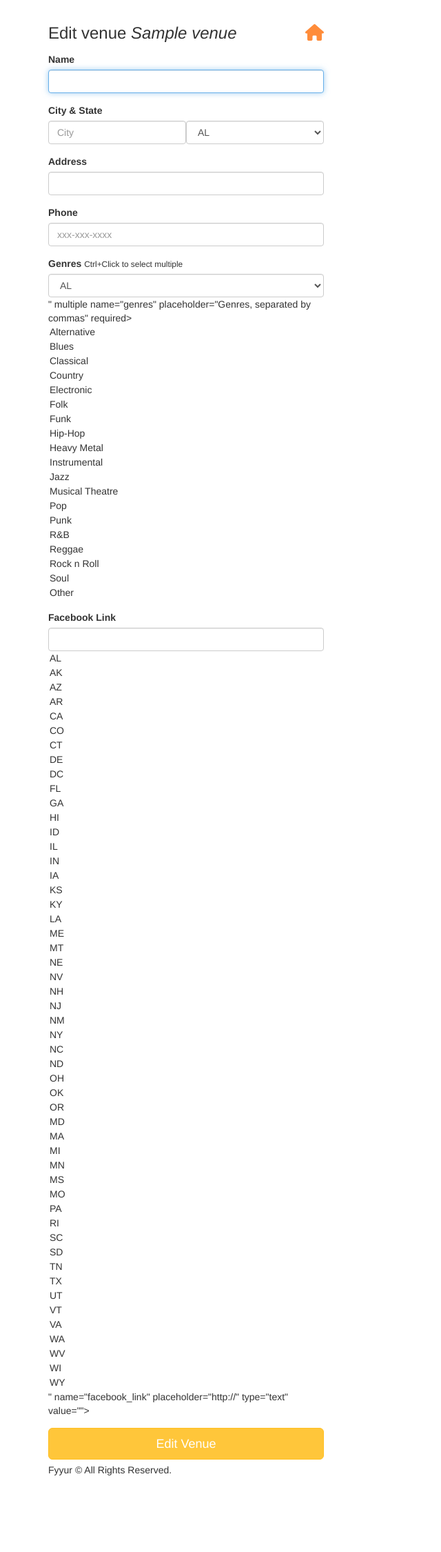
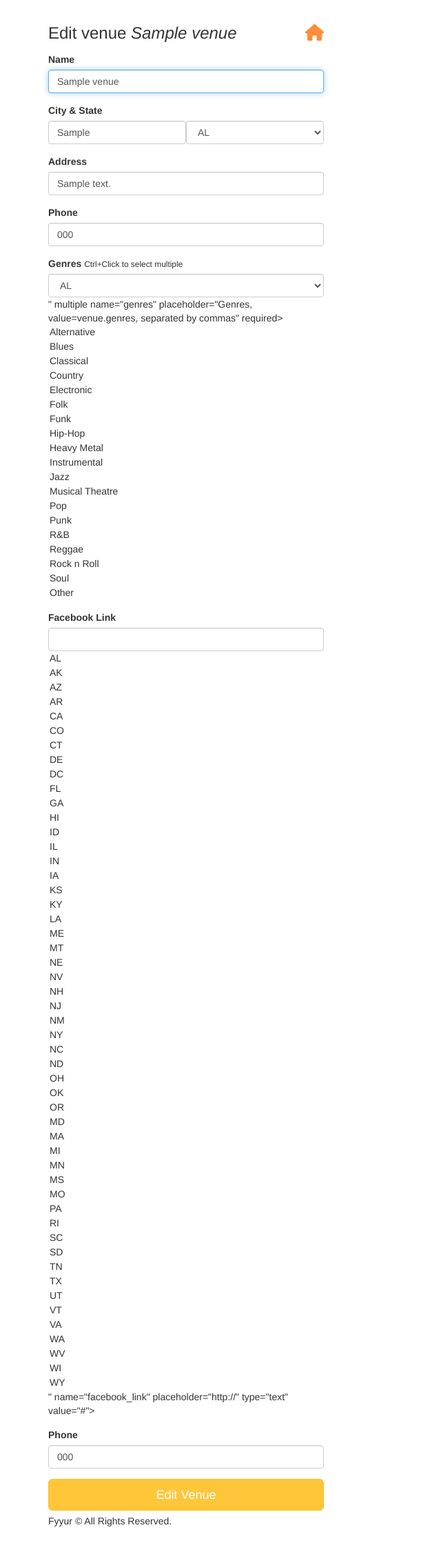
Before and after one commit to sagenate24/Fyyur, a Flask app: page /venues/1/edit in a window 1280 px wide. Shown: the part 60-2310 px from the top of the page at 69% size, without its empty margins (0-640 px from the left). Before the commit the page ends 2199 px from the top, so only its background shows below. Run offline with Flask 2, Linux system fonts and the light colour scheme; tables that the repository leaves empty hold one stand-in row (values such as "Sample post"); some libraries are stand-ins or nearby versions.

Commit message:
implement default image and fix bugs

```diff
--- a/app.py
+++ b/app.py
@@ -13,6 +13,7 @@
 from logging import Formatter, FileHandler
 from flask_wtf import FlaskForm
 from forms import *
+from datetime import datetime
 import sys
 # from flask_migrate import Migrate
 #----------------------------------------------------------------------------#
@@ -25,7 +26,6 @@
 db = SQLAlchemy(app)
 
 migrate = Migrate(app, db)
-# TODO: connect to a local postgresql database
 
 #----------------------------------------------------------------------------#
 # Models.
@@ -40,7 +40,7 @@
   address = db.Column(db.String(120), nullable=False)
   phone = db.Column(db.String(120), nullable=False)
   facebook_link = db.Column(db.String(120), nullable=False)
-  image_link = db.Column(db.String(500), nullable=True)
+  image_link = db.Column(db.String(500), nullable=True, default="https://icon-library.net/images/placeholder-image-icon/placeholder-image-icon-7.jpg")
   genres = db.Column(db.ARRAY(db.String), nullable=True)
 
   # TODO: implement any missing fields, as a database migration using Flask-Migrate
@@ -54,7 +54,7 @@
   state = db.Column(db.String(120), nullable=False)
   phone = db.Column(db.String(120), nullable=False)
   genres = db.Column(db.ARRAY(db.String), nullable=True)
-  image_link = db.Column(db.String(500), nullable=True)
+  image_link = db.Column(db.String(500), nullable=True, default="https://icon-library.net/images/placeholder-image-icon/placeholder-image-icon-7.jpg")
   facebook_link = db.Column(db.String(120), nullable=True)
 
 class Show(db.Model):
@@ -95,14 +95,11 @@
 def index():
   return render_template('pages/home.html')
 
-
 #  Venues
 #  ----------------------------------------------------------------
 
-@app.route('/venues') # DONE ----
+@app.route('/venues')
 def venues():
-  # TODO: replace with real venues data.
-  #       num_shows should be aggregated based on number of upcoming shows per venue.
   venue_list = Venue.query.group_by(Venue.id, Venue.state, Venue.city).all()
   locations = []
   data = []
@@ -132,36 +129,76 @@
 
 @app.route('/venues/search', methods=['POST'])
 def search_venues():
-  # TODO: implement search on artists with partial string search. Ensure it is case-insensitive.
-  # seach for Hop should return "The Musical Hop".
-  # search for "Music" should return "The Musical Hop" and "Park Square Live Music & Coffee"
-  response={
-    "count": 1,
-    "data": [{
-      "id": 2,
-      "name": "The Dueling Pianos Bar",
-      "num_upcoming_shows": 0,
-    }]
+  search_term = request.form['search_term']
+  searched_venues = "%{}%".format(search_term)
+  venues = Venue.query.filter(Venue.name.ilike(searched_venues)).all()
+
+  response = {
+    'count': len(venues),
+    'data': venues
   }
+
   return render_template('pages/search_venues.html', results=response, search_term=request.form.get('search_term', ''))
 
-@app.route('/venues/<int:venue_id>') # DONE ----
+@app.route('/venues/<int:venue_id>') # --------- TODO Refactor better ----------- #
 def show_venue(venue_id):
-  return render_template('pages/show_venue.html', venue=Venue.query.get(venue_id))
+  shows = Show.query.filter_by(venue_id=venue_id).order_by('id').all()
+  venue = Venue.query.get(venue_id)
+  todays_date = datetime.now()
+  upcoming_shows = []
+  past_shows = []
+
+  for show in shows:
+    if todays_date > show.start_time:
+      past_shows.append({
+        'venue_id': show.venue_id,
+        'venue_name': show.venue_name,
+        'artist_id': show.artist_id,
+        'artist_name': show.artist_name,
+        'artist_image_link': show.artist_image_link,
+        'start_time': show.start_time
+      })
+    else:
+      upcoming_shows.append({
+        'venue_id': show.venue_id,
+        'venue_name': show.venue_name,
+        'artist_id': show.artist_id,
+        'artist_name': show.artist_name,
+        'artist_image_link': show.artist_image_link,
+        'start_time': show.start_time
+      })
+
+  data = {
+    'id': venue.id,
+    'name': venue.name,
+    'genres': venue.genres,
+    'city': venue.city,
+    'state': venue.state,
+    'phone': venue.phone,
+    'address': venue.address,
+    'facebook_link': venue.facebook_link,
+    'image_link': venue.image_link,
+    'past_shows': past_shows,
+    'upcoming_shows': upcoming_shows,
+    'past_shows_count': len(past_shows),
+    'upcoming_shows_count': len(upcoming_shows)
+  }
+
+  return render_template('pages/show_venue.html', venue=data)
 
 #  Create Venue
 #  ----------------------------------------------------------------
 
-@app.route('/venues/create', methods=['GET']) # DONE ----
+@app.route('/venues/create', methods=['GET'])
 def create_venue_form():
   form = VenueForm()
   return render_template('forms/new_venue.html', form=form)
 
-@app.route('/venues/create', methods=['POST']) # DONE ----
+@app.route('/venues/create', methods=['POST'])
 def create_venue_submission():
   error = False
   venue_name = 'unkown'
-  form = VenueForm()
+  body = {}
   try:
     name = request.form['name']
     city = request.form['city']
@@ -174,7 +211,8 @@
     venue = Venue(name=name, city=city, state=state, address=address, genres=genres, phone=phone, facebook_link=facebook_link)
     db.session.add(venue)
     db.session.commit()
-    venue_name = venue.name
+    body['name'] = venue.name
+    body['id'] = venue.id
   except:
     error = True
     db.session.rollback()
@@ -182,81 +220,185 @@
   finally:
     db.session.close()
   if error:
-    flash('An error occurred. Venue ' + venue_name + ' could not be listed.')
+    flash('An error occurred. Venue ' + body.name + ' could not be listed.')
     abort (404)
   else:
-    flash('Venue ' + venue_name + ' was successfully listed!')
-  return render_template('pages/home.html')
-  # TODO: insert form data as a new Venue record in the db, instead
-  # TODO: modify data to be the data object returned from db insertion
+    flash('Venue ' + body['name'] + ' was successfully listed!')
+  return redirect(url_for('show_venue', venue_id=body['id']))
 
-  # on successful db insert, flash success
-  # TODO: on unsuccessful db insert, flash an error instead.
-  # see: http://flask.pocoo.org/docs/1.0/patterns/flashing/
-
-@app.route('/venues/<venue_id>', methods=['DELETE'])
+@app.route('/venues/<venue_id>', methods=['POST', 'DELETE'])
 def delete_venue(venue_id):
-  # TODO: Complete this endpoint for taking a venue_id, and using
-  # SQLAlchemy ORM to delete a record. Handle cases where the session commit could fail.
-
   # BONUS CHALLENGE: Implement a button to delete a Venue on a Venue Page, have it so that
   # clicking that button delete it from the db then redirect the user to the homepage
-  return None
+  error = False
+  venue_name = 'unknown'
+  try:
+    venue = Venue.query.get(venue_id)
+    venue_name = venue.name
+    Venue.query.filter_by(id=venue_id).delete()
+    db.session.commit()
+  except:
+    error = True
+    db.session.rollback()
+  finally:
+    db.session.close()
+  if error:
+    flash('An error occurred. Venue ' + venue_name + ' could not be deleted.')
+  else:
+    flash('Venue ' + venue_name + ' was successfully deleted!')
+  return render_template('pages/home.html')
 
 #  Artists
 #  ----------------------------------------------------------------
-@app.route('/artists') # DONE ----
+@app.route('/artists')
 def artists():
-  # TODO: replace with real data returned from querying the database
   data = Artist.query.order_by('id').all()
   return render_template('pages/artists.html', artists=data)
 
 @app.route('/artists/search', methods=['POST'])
 def search_artists():
-  # TODO: implement search on artists with partial string search. Ensure it is case-insensitive.
-  # seach for "A" should return "Guns N Petals", "Matt Quevado", and "The Wild Sax Band".
-  # search for "band" should return "The Wild Sax Band".
-  response={
-    "count": 1,
-    "data": [{
-      "id": 4,
-      "name": "Guns N Petals",
-      "num_upcoming_shows": 0,
-    }]
+  search_term = request.form['search_term']
+  searched_artist = "%{}%".format(search_term)
+  artists = Artist.query.filter(Artist.name.ilike(searched_artist)).all()
+
+  data = {
+    'count': len(artists),
+    'data': artists
   }
-  return render_template('pages/search_artists.html', results=response, search_term=request.form.get('search_term', ''))
 
-@app.route('/artists/<int:artist_id>') # DONE ----
+  return render_template('pages/search_artists.html', results=data, search_term=request.form.get('search_term', ''))
+
+# --------- TODO show seeking performance venues ----------- #
+@app.route('/artists/<int:artist_id>')
 def show_artist(artist_id):
-  # shows the venue page with the given venue_id
-  # TODO: replace with real venue data from the venues table, using venue_id
-  query = Artist.query.get(artist_id)
-  return render_template('pages/show_artist.html', artist=query)
+  shows = Show.query.filter_by(artist_id=artist_id).order_by('id').all()
+  artist = Artist.query.get(artist_id)
+
+  todays_date = datetime.now()
+  upcoming_shows = []
+  past_shows = []
+
+  for show in shows:
+    if todays_date > show.start_time:
+      past_shows.append({
+        'venue_id': show.venue_id,
+        'venue_name': show.venue_name,
+        'artist_id': show.artist_id,
+        'artist_name': show.artist_name,
+        'artist_image_link': show.artist_image_link,
+        'start_time': show.start_time
+      })
+    else:
+      upcoming_shows.append({
+        'venue_id': show.venue_id,
+        'venue_name': show.venue_name,
+        'artist_id': show.artist_id,
+        'artist_name': show.artist_name,
+        'artist_image_link': show.artist_image_link,
+        'start_time': show.start_time
+      })
+
+  data = {
+    'id': artist.id,
+    'name': artist.name,
+    'genres': artist.genres,
+    'city': artist.city,
+    'state': artist.state,
+    'phone': artist.phone,
+    'facebook_link': artist.facebook_link,
+    'image_link': artist.image_link,
+    'past_shows': past_shows,
+    'upcoming_shows': upcoming_shows,
+    'past_shows_count': len(past_shows),
+    'upcoming_shows_count': len(upcoming_shows)
+  }
+
+  return render_template('pages/show_artist.html', artist=data)
 
 #  Update
 #  ----------------------------------------------------------------
-@app.route('/artists/<int:artist_id>/edit', methods=['GET']) # DONE ----
+@app.route('/artists/<int:artist_id>/edit', methods=['GET'])
 def edit_artist(artist_id):
   # TODO: populate form with fields from artist with ID <artist_id>
-  return render_template('forms/edit_artist.html', form=ArtistForm(), artist=Artist.query.get(artist_id))
+  form = ArtistForm()
+  artist = Artist.query.get(artist_id)
+  form.state.default = artist.state
+  form.genres.default = artist.genres
+  form.process()
+  return render_template('forms/edit_artist.html', form=form, artist=artist)
 
 @app.route('/artists/<int:artist_id>/edit', methods=['POST'])
 def edit_artist_submission(artist_id):
   # TODO: take values from the form submitted, and update existing
   # artist record with ID <artist_id> using the new attributes
+  error = False
+  artist_name: 'unknown'
+  try:
+    artist = Artist.query.get(artist_id)
+
+    artist.name = request.form['name']
+    artist.city = request.form['city']
+    artist.state = request.form['state']
+    artist.phone = request.form['phone']
+    artist.genres = request.form.getlist('genres')
+    artist.facebook_link = request.form['facebook_link']
+    artist_name = artist.name
+
+    db.session.commit()
+  except:
+    error = True
+    db.session.rollback()
+    print(sys.exc_info())
+  finally:
+    db.session.close
+  if error:
+    flash('An error occurred. Artist ' + artist_name + ' could not be Updates.')
+    abort (404)
+  else:
+    flash('Artist was successfully updated!')
 
   return redirect(url_for('show_artist', artist_id=artist_id))
 
+# --------- TODO: Need to set genres & state in the form ----------- #
 @app.route('/venues/<int:venue_id>/edit', methods=['GET'])
 def edit_venue(venue_id):
+  # TODO: populate form with values from venue with ID <venue_id>
   form = VenueForm()
-  # TODO: populate form with values from venue with ID <venue_id>
-  return render_template('forms/edit_venue.html', form=form, venue=Venue.query.get(venue_id))
+  venue = Venue.query.get(venue_id)
+  form.state.default = venue.state
+  form.genres.default = venue.genres
+  form.process()
+  return render_template('forms/edit_venue.html', form=form, venue=venue)
 
-@app.route('/venues/<int:venue_id>/edit', methods=['POST']) # DONE ----
+@app.route('/venues/<int:venue_id>/edit', methods=['POST'])
 def edit_venue_submission(venue_id):
-  # TODO: take values from the form submitted, and update existing
-  # venue record with ID <venue_id> using the new attributes
+  error = False
+  venue_name: 'unknown'
+  try:
+    venue = Venue.query.get(venue_id)
+
+    venue.name = request.form['name']
+    venue.city = request.form['city']
+    venue.state = request.form['state']
+    venue.address = request.form['address']
+    venue.phone = request.form['phone']
+    venue.genres = request.form.getlist('genres')
+    venue.facebook_link = request.form['facebook_link']
+    venue_name = venue.name
+
+    db.session.commit()
+  except:
+    error = True
+    db.session.rollback()
+    print(sys.exc_info())
+  finally:
+    db.session.close()
+  if error:
+    flash('An error occurred. Venue ' + venue_name + ' could not be Updates.')
+    abort (404)
+  else:
+    flash('Venue was successfully updated!')
+
   return redirect(url_for('show_venue', venue_id=venue_id))
 
 #  Create Artist
@@ -267,13 +409,10 @@
   form = ArtistForm()
   return render_template('forms/new_artist.html', form=form)
 
-@app.route('/artists/create', methods=['POST']) # DONE ----
+@app.route('/artists/create', methods=['POST'])
 def create_artist_submission():
-  # TODO: insert form data as a new Venue record in the db, instead
-  # TODO: modify data to be the data object returned from db insertion
-
   error = False
-  artist_name = 'unkown'
+  body = {}
   try:
     name = request.form['name']
     city = request.form['city']
@@ -285,7 +424,8 @@
     artist = Artist(name=name, city=city, state=state, phone=phone, genres=genres, facebook_link=facebook_link)
     db.session.add(artist)
     db.session.commit()
-    artist_name = artist.name
+    body['name'] = artist.name
+    body['id'] = artist.id
   except:
     error = True
     db.session.rollback()
@@ -293,27 +433,24 @@
   finally:
     db.session.close()
   if error:
-    flash('An error occurred. Artist ' + artist_name + ' could not be listed.')
+    flash('An error occurred. Artist ' + body['name'] + ' could not be listed.')
     abort (404)
   else:
-    flash('Artist ' + artist_name + ' was successfully listed!')
-  return render_template('pages/home.html')
-
-  # on successful db insert, flash success
-
-  # TODO: on unsuccessful db insert, flash an error instead.
-  # e.g., flash('An error occurred. Artist ' + data.name + ' could not be listed.')
-
+    flash('Artist ' + body['name'] + ' was successfully listed!')
+  return redirect(url_for('show_artist', artist_id=body['id']))
 
 #  Shows
 #  ----------------------------------------------------------------
 
-@app.route('/shows')
+@app.route('/shows') # --------- TODO ----------- #
 def shows():
   # displays list of shows at /shows
   # TODO: replace with real venues data.
   #       num_shows should be aggregated based on number of upcoming shows per venue.
   shows = Show.query.all()
+  data = {
+    'num_shows'
+  }
   return render_template('pages/shows.html', shows=Show.query.all())
 
 @app.route('/shows/create', methods=['GET'])
@@ -322,6 +459,7 @@
   form = ShowForm()
   return render_template('forms/new_show.html', form=form)
 
+# TODO: need to set artist/venue values link to primary tables
 @app.route('/shows/create', methods=['POST'])
 def create_show_submission():
   # called to create new shows in the db, upon submitting new show listing form
@@ -350,12 +488,6 @@
   else:
     flash('Show was successfully listed!')
     return render_template('pages/home.html')
-
-
-  # on successful db insert, flash success
-  # TODO: on unsuccessful db insert, flash an error instead.
-  # e.g., flash('An error occurred. Show could not be listed.')
-  # see: http://flask.pocoo.org/docs/1.0/patterns/flashing/
 
 @app.errorhandler(404)
 def not_found_error(error):
--- a/config.py
+++ b/config.py
@@ -10,5 +10,5 @@
 
 
 # TODO IMPLEMENT DATABASE URL
-SQLALCHEMY_DATABASE_URI = 'postgres://nsage@localhost:5432/fyyur2'
+SQLALCHEMY_DATABASE_URI = 'postgres://nsage@localhost:5432/fyyur'
 SQLALCHEMY_TRACK_MODIFICATIONS = False
--- a/migrations/versions/0abb5a9f1c77_.py
+++ b/migrations/versions/9e2a9c87e9b5_.py
@@ -1,8 +1,8 @@
 """empty message
 
-Revision ID: 0abb5a9f1c77
+Revision ID: 9e2a9c87e9b5
 Revises:
-Create Date: 2019-11-18 18:21:33.780262
+Create Date: 2019-11-18 22:39:51.343429
 
 """
 from alembic import op
@@ -10,7 +10,7 @@
 
 
 # revision identifiers, used by Alembic.
-revision = '0abb5a9f1c77'
+revision = '9e2a9c87e9b5'
 down_revision = None
 branch_labels = None
 depends_on = None
--- a/templates/forms/edit_venue.html
+++ b/templates/forms/edit_venue.html
@@ -6,36 +6,40 @@
       <h3 class="form-heading">Edit venue <em>{{ venue.name }}</em> <a href="{{ url_for('index') }}" title="Back to homepage"><i class="fa fa-home pull-right"></i></a></h3>
       <div class="form-group">
         <label for="name">Name</label>
-        {{ form.name(class_ = 'form-control', autofocus = true) }}
+        {{ form.name(class_ = 'form-control', value=venue.name, autofocus = true) }}
       </div>
       <div class="form-group">
           <label>City & State</label>
           <div class="form-inline">
             <div class="form-group">
-              {{ form.city(class_ = 'form-control', placeholder='City', autofocus = true) }}
+              {{ form.city(class_ = 'form-control', placeholder='City', value=venue.city, autofocus = true) }}
             </div>
             <div class="form-group">
-              {{ form.state(class_ = 'form-control', placeholder='State', autofocus = true) }}
+              {{ form.state(class_ = 'form-control', placeholder='State', value=venue.state, autofocus = true) }}
             </div>
           </div>
       </div>
       <div class="form-group">
         <label for="address">Address</label>
-        {{ form.address(class_ = 'form-control', autofocus = true) }}
+        {{ form.address(class_ = 'form-control', value=venue.address, autofocus = true) }}
       </div>
       <div class="form-group">
           <label for="phone">Phone</label>
-          {{ form.phone(class_ = 'form-control', placeholder='xxx-xxx-xxxx', autofocus = true) }}
-        </div>
+          {{ form.phone(class_ = 'form-control', placeholder='xxx-xxx-xxxx', value=venue.phone, autofocus = true) }}
+      </div>
       <div class="form-group">
         <label for="genres">Genres</label>
         <small>Ctrl+Click to select multiple</small>
-        {{ form.genres(class_ = 'form-control', placeholder='Genres, separated by commas', id=form.state, autofocus = true) }}
+        {{ form.genres(class_ = 'form-control', placeholder='Genres, value=venue.genres, separated by commas', id=form.state, autofocus = true) }}
       </div>
       <div class="form-group">
           <label for="genres">Facebook Link</label>
-          {{ form.facebook_link(class_ = 'form-control', placeholder='http://', id=form.state, autofocus = true) }}
-        </div>
+          {{ form.facebook_link(class_ = 'form-control', placeholder='http://', value=venue.facebook_link, id=form.state, autofocus = true) }}
+      </div>
+      <div class="form-group">
+          <label for="phone">Phone</label>
+          {{ form.image_link(class_ = 'form-control', placeholder='xxx-xxx-xxxx', value=venue.phone, autofocus = true) }}
+      </div>
       <input type="submit" value="Edit Venue" class="btn btn-primary btn-lg btn-block">
     </form>
   </div>
--- a/templates/pages/shows.html
+++ b/templates/pages/shows.html
@@ -2,7 +2,7 @@
 {% block title %}Fyyur | Shows{% endblock %}
 {% block content %}
 <div class="row shows">
-    {%for show in shows %}
+    {% for show in shows %}
     <div class="col-sm-4">
         <div class="tile tile-show">
             <img src="{{ show.artist_image_link }}" alt="Artist Image" />
```
Also changed, not shown: templates/forms/edit_artist.html (+5 -5 lines), templates/pages/show_artist.html (+9 -1 lines), templates/pages/show_venue.html (+8 -0 lines).
